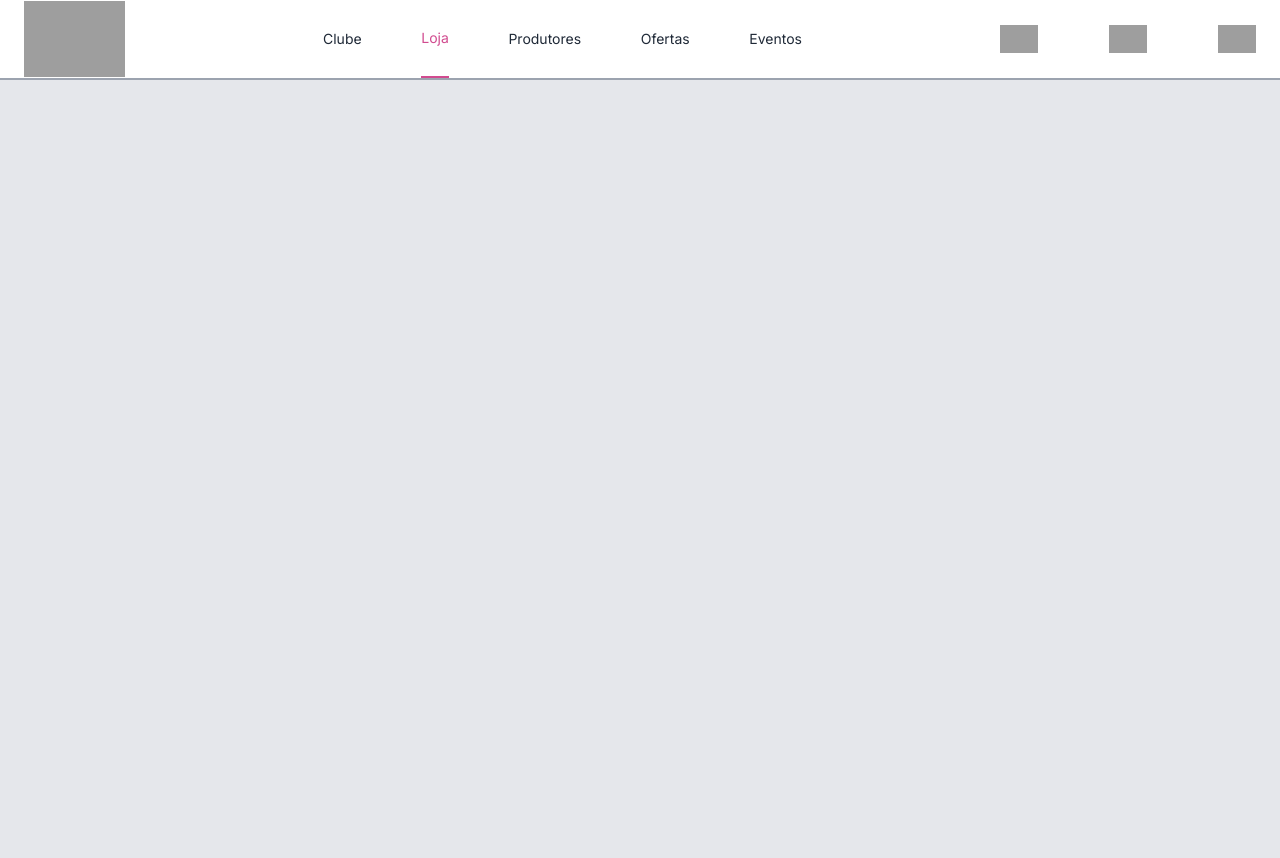
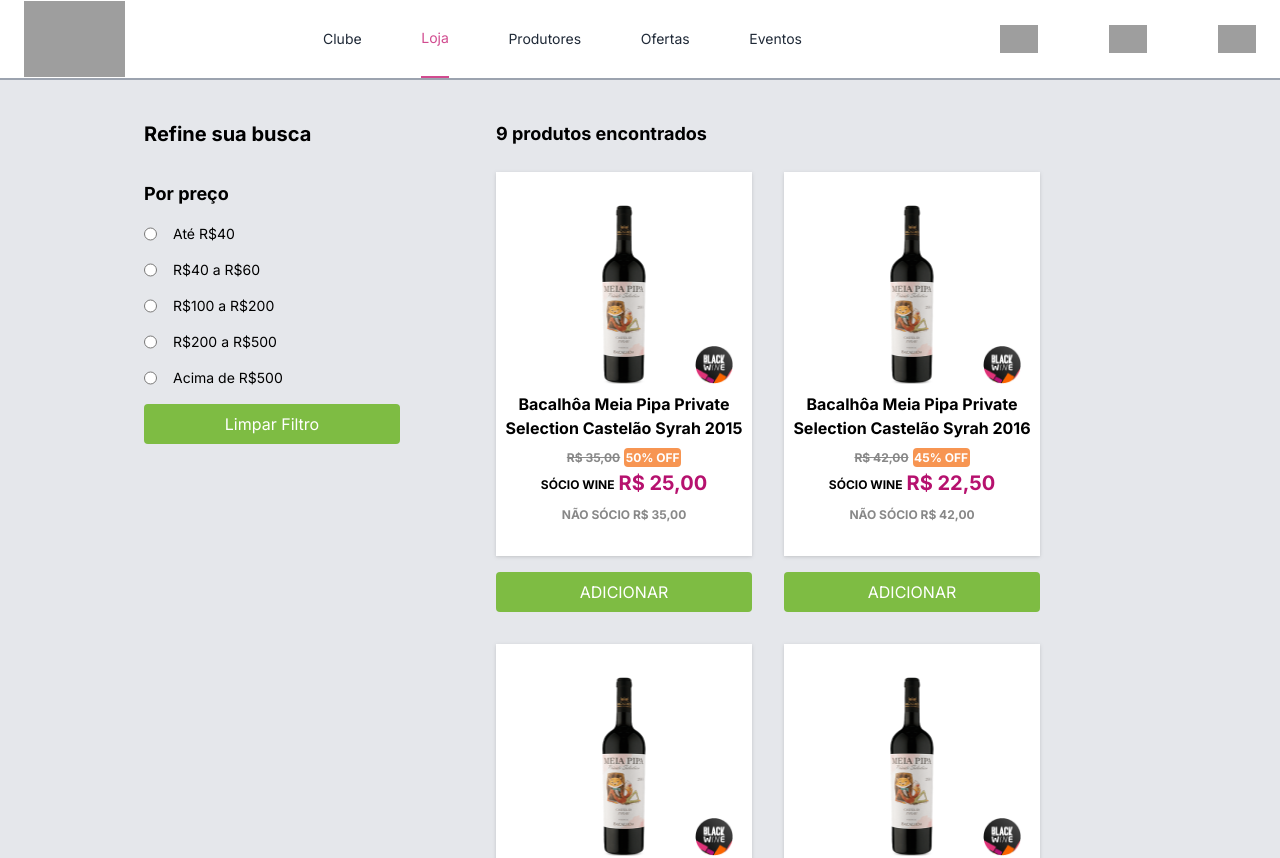
Before and after one commit to Flaviojcf/wine-web, a Next.js app: page / in a window 1280 px wide. Shown: the top 858 px of the page. Before the commit the page ends 800 px from the top, so only its background shows below. Built offline with nearby package versions, Linux system fonts and the light colour scheme; grey boxes are pictures that could not be loaded.

Commit message:
feat: add wines to home page

```diff
--- a/src/app/page.tsx
+++ b/src/app/page.tsx
@@ -1,5 +1,9 @@
-import { Header } from './components/Header'
+import { Wines } from './WinesSection'
 
 export default function Home() {
-  return <></>
+  return (
+    <>
+      <Wines />
+    </>
+  )
 }
```
